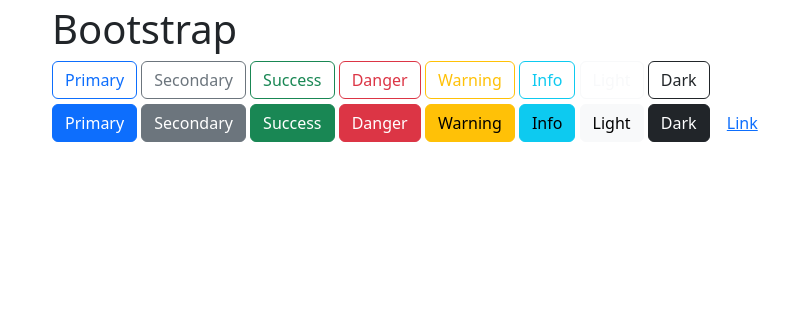
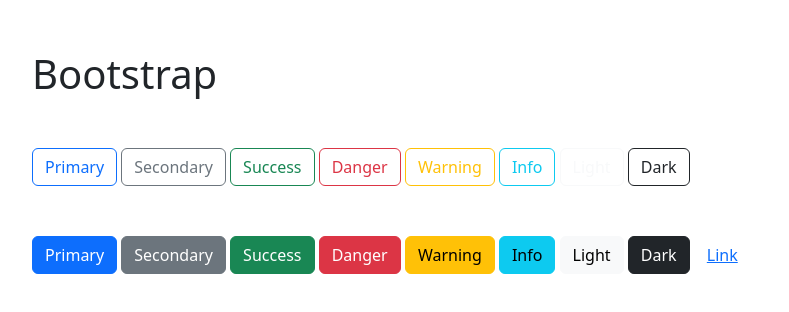
Before and after one commit to ad3rinto/bootstrap_ref, a plain HTML site: page index.html in a window 1280 px wide. Shown: the whole page, without its empty margins (30-819 px from the left). Drawn offline with nearby package versions, Linux system fonts and the light colour scheme.

Commit message:
more updates

```diff
--- a/style.css
+++ b/style.css
@@ -1,3 +1,3 @@
 .container {
-	margin-top: 5px;
+	margin: 50px 50px;
 }
```
